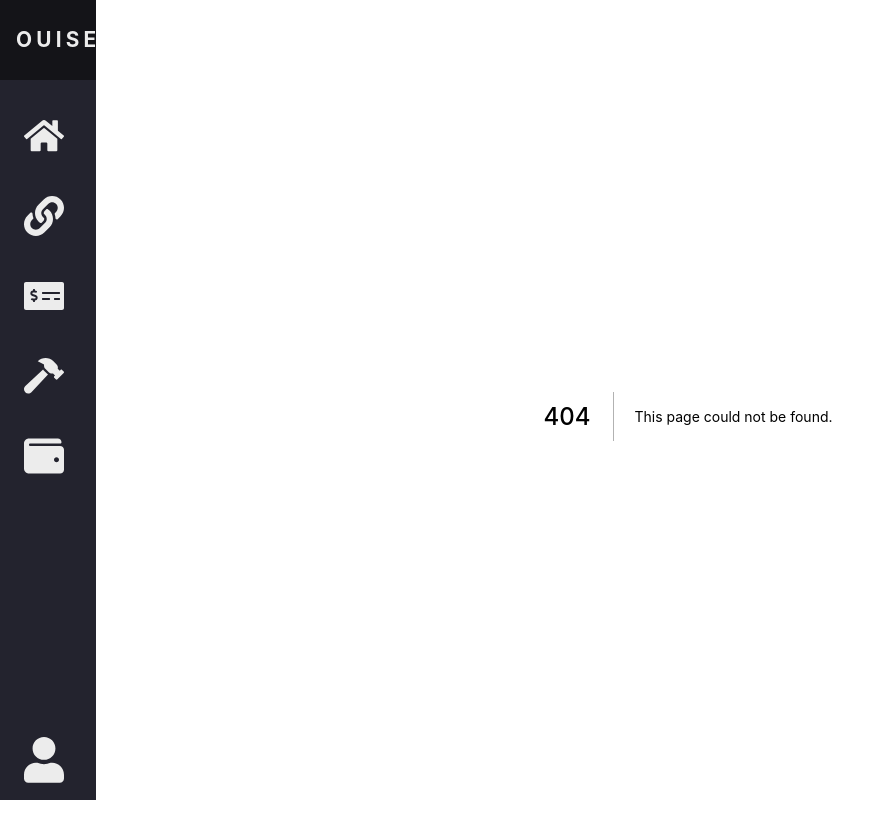
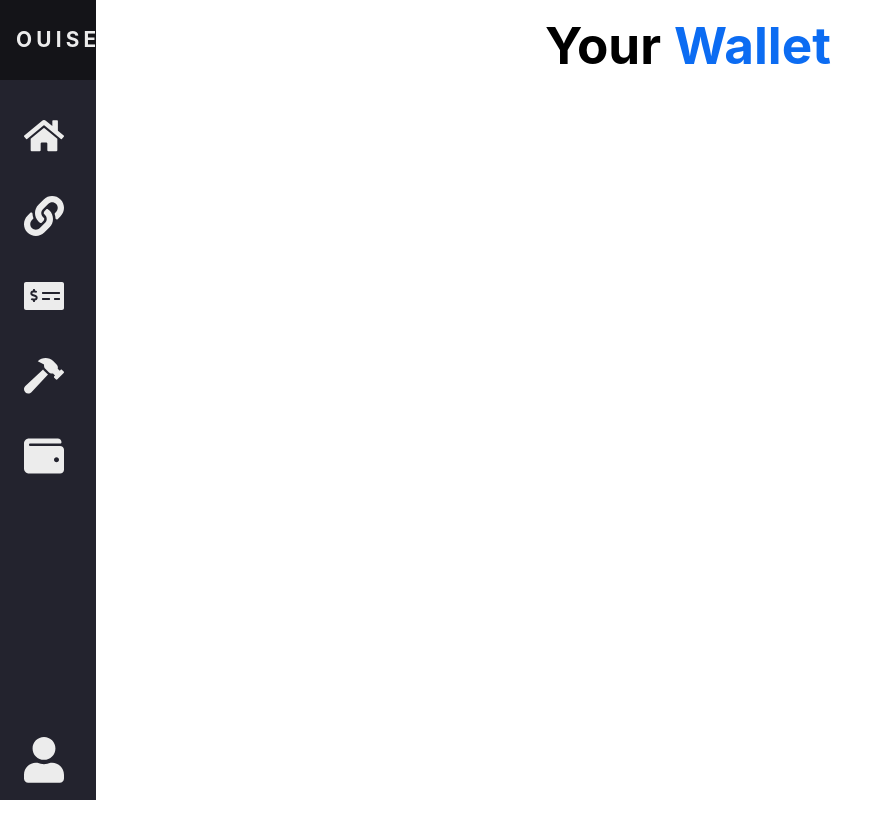
Before and after one commit to jnalbert/OuiseCoin, a Next.js app in the folder client/: page /wallets in a window 1280 px wide. Before the commit this address had no page. Shown: the whole page, without its empty margins (0-895 px from the left). After the commit the page ends 800 px from the top, so only its background shows below. Built offline with nearby package versions, Linux system fonts and the light colour scheme.

Commit message:
add dynamic route shell for wallets

```diff
--- /dev/null
+++ b/client/pages/wallets/index.tsx
@@ -0,0 +1,25 @@
+import Head from 'next/head';
+import { FC } from 'react';
+
+import headerStyles from '../../styles/homePage/Home.module.css'
+
+const index: FC = () => {
+  return (
+    <>
+       <Head>
+        <title>Wallets</title>
+        <link rel="icon" href="/favicon.ico" />
+      </Head>
+
+      <div className={headerStyles.container}>
+        <h1 className={headerStyles.title}>
+          Your<span>Wallet</span>
+        </h1>
+      </div>
+
+
+    </>
+  )
+}
+
+export default index;
```
Also changed, not shown: client/pages/wallets/[address].tsx (added, +18 -0 lines).
